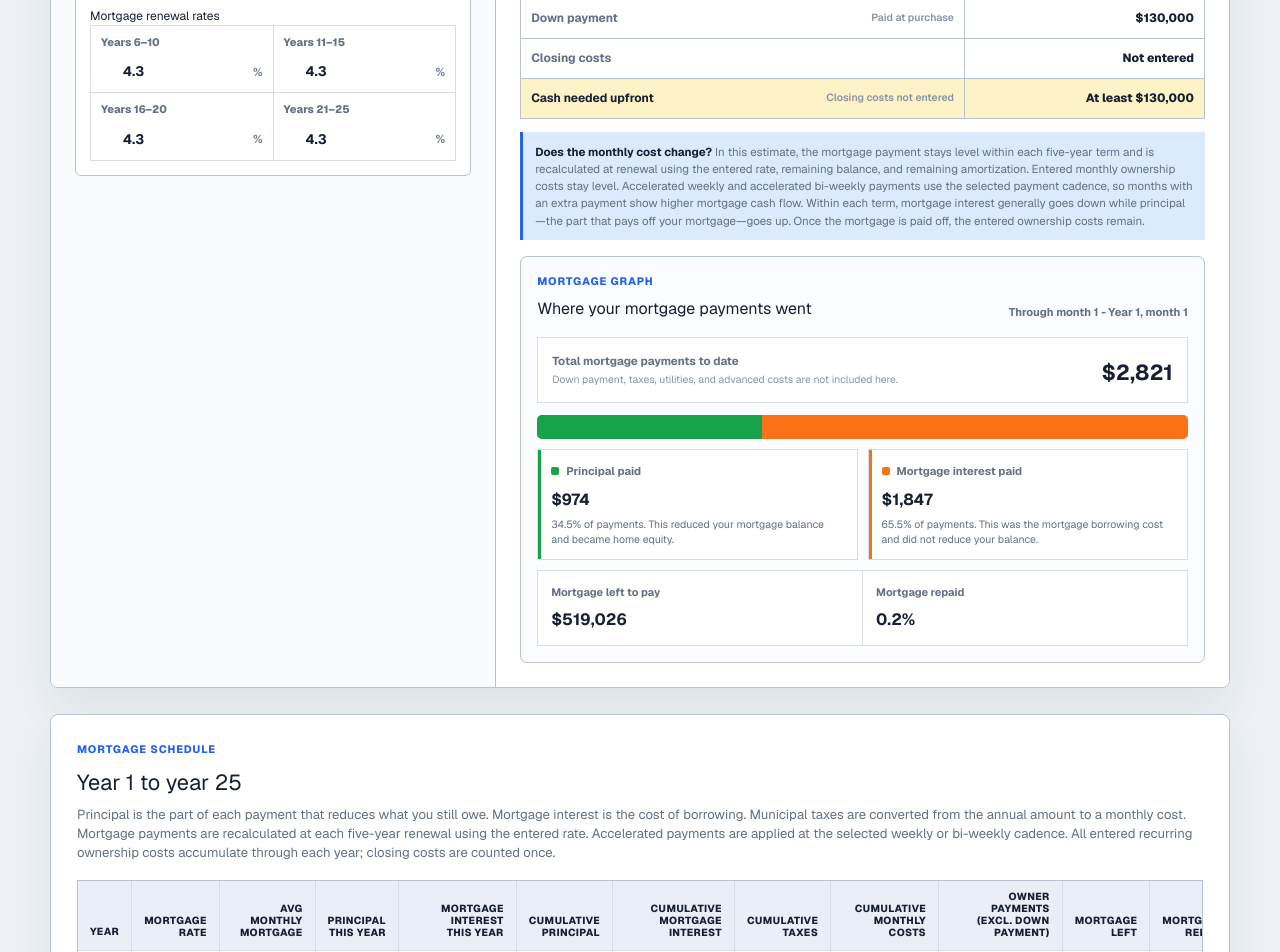
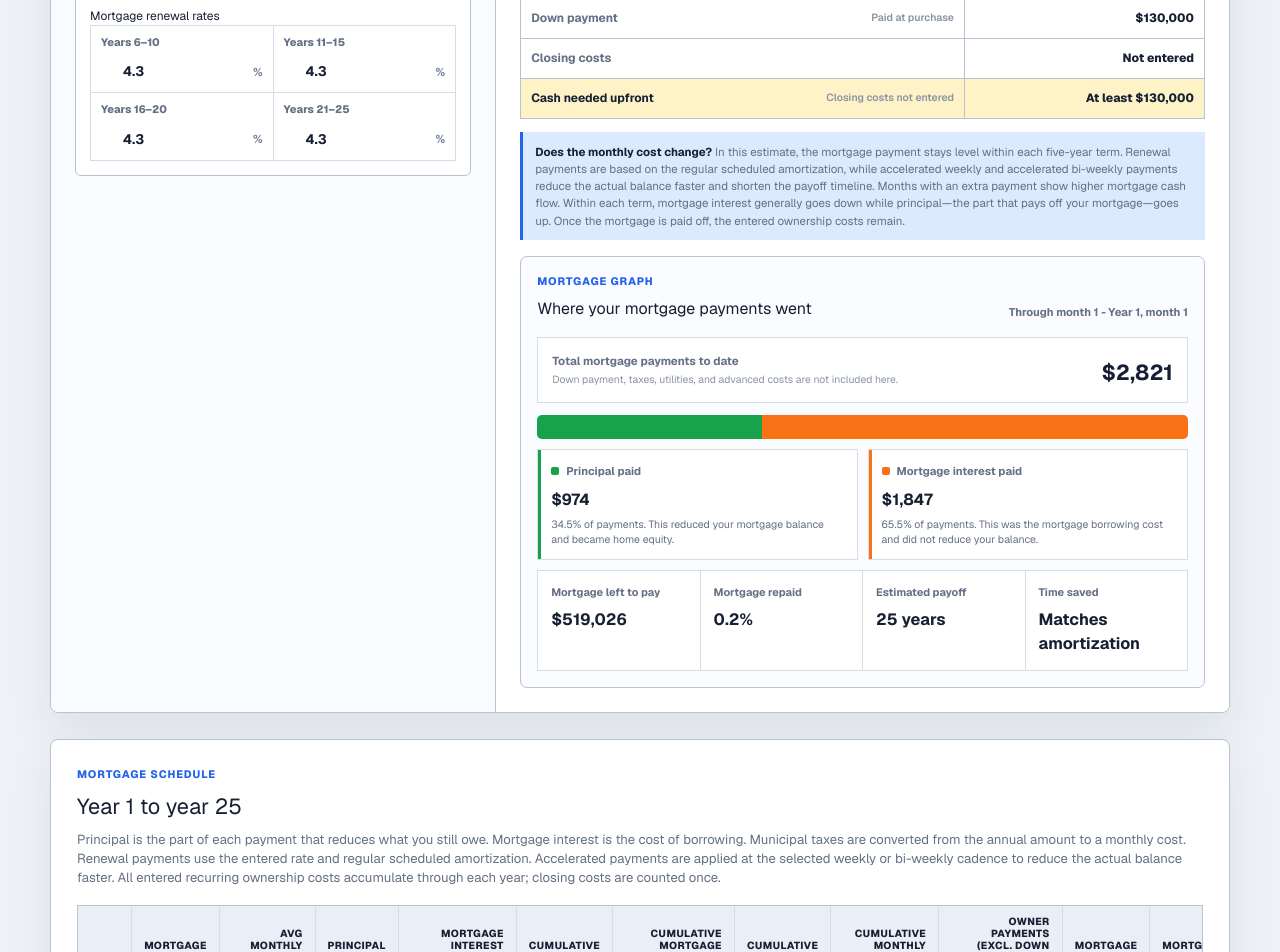
Before and after one commit to gerritsa/homevsbuy, a Next.js app: page / in a window 1280 px wide. Shown: the part 940-1892 px from the top of the page. Built offline with nearby package versions, Linux system fonts and the light colour scheme.

Commit message:
Model accelerated payments as faster payoff

```diff
--- a/app/calculations.ts
+++ b/app/calculations.ts
@@ -228,10 +228,12 @@ export function buildSchedule(
 
   const months: MonthlyRow[] = []
   let balance = safeMortgage
+  let scheduledBalance = safeMortgage
   let totalPrincipalPaid = 0
   let totalInterestPaid = 0
   let currentAnnualRate = annualRates[0]
   let currentMonthlyRate = 0
+  let currentRegularMonthlyPayment = 0
   let currentPeriodicPayment = 0
   let currentPeriodRate = 0
   let initialEquivalentMonthlyPayment = 0
@@ -269,18 +271,29 @@ export function buildSchedule(
       const termIndex = Math.min(Math.floor((month - 1) / 60), annualRates.length - 1)
       currentAnnualRate = annualRates[termIndex]
       currentMonthlyRate = monthlyRateFor(currentAnnualRate)
-      const regularMonthlyPayment = paymentFor(
-        balance,
+      currentRegularMonthlyPayment = paymentFor(
+        scheduledBalance,
         currentMonthlyRate,
         numberOfPayments - month + 1,
       )
-      currentPeriodicPayment = regularMonthlyPayment / paymentCadence.divisorFromMonthlyPayment
+      currentPeriodicPayment =
+        currentRegularMonthlyPayment / paymentCadence.divisorFromMonthlyPayment
       currentPeriodRate = periodRateFor(currentAnnualRate, paymentCadence.paymentsPerYear)
 
       if (month === 1) {
         initialEquivalentMonthlyPayment =
           (currentPeriodicPayment * paymentCadence.paymentsPerYear) / 12
       }
+    }
+
+    if (scheduledBalance > 0.005 && month <= numberOfPayments) {
+      const scheduledInterest = scheduledBalance * currentMonthlyRate
+      const scheduledPrincipal = Math.min(
+        Math.max(0, currentRegularMonthlyPayment - scheduledInterest),
+        scheduledBalance,
+      )
+
+      scheduledBalance = Math.max(0, scheduledBalance - scheduledPrincipal)
     }
 
     let interestPaid = 0
--- a/app/globals.css
+++ b/app/globals.css
@@ -1183,7 +1183,7 @@ footer {
 
 .mortgage-status-grid {
   display: grid;
-  grid-template-columns: repeat(2, minmax(0, 1fr));
+  grid-template-columns: repeat(4, minmax(0, 1fr));
   margin-top: 10px;
   border-top: 1px solid var(--line);
   border-left: 1px solid var(--line);
--- a/app/page.tsx
+++ b/app/page.tsx
@@ -448,6 +448,10 @@ export default function Home() {
     const selectedRentalUtilitiesPaid = selectedRentRow?.totalRentalUtilities ?? 0
     const selectedRentCash = selectedRentRow?.totalRentalCash ?? 0
     const selectedOwnerAdvancedPaid = monthlyOwnerAdvanced * safeSelectedMonth
+    const payoffMonth =
+      schedule.months.find((row) => row.endingBalance <= 0.005)?.month ??
+      schedule.months.at(-1)?.month ??
+      safeSelectedMonth
 
     return {
       ...schedule,
@@ -476,6 +480,7 @@ export default function Home() {
       selectedRentCash,
       balanceAtSelectedMonth: selectedScheduleRow?.endingBalance ?? 0,
       paidOffAtSelectedMonth: selectedScheduleRow?.paidOffPercent ?? 100,
+      payoffMonth,
       rentYears: rentSchedule.years,
     }
   }, [inputs, mortgagePaymentFrequency, renewalRates, selectedMonth])
@@ -527,6 +532,18 @@ export default function Home() {
   const selectedPrincipalPercent =
     principalVsInterestTotal === 0 ? 0 : (results.selectedPrincipalPaid / principalVsInterestTotal) * 100
   const selectedDurationPhrase = durationPhrase(results.selectedMonth)
+  const payoffDurationPhrase =
+    results.mortgageAmount <= 0 ? "Already paid off" : durationPhrase(results.payoffMonth)
+  const payoffMonthsSaved = Math.max(
+    0,
+    Math.round(inputs.amortizationYears) * 12 - results.payoffMonth,
+  )
+  const payoffSavingsPhrase =
+    results.mortgageAmount <= 0
+      ? "No mortgage"
+      : payoffMonthsSaved > 0
+      ? `${durationPhrase(payoffMonthsSaved)} faster`
+      : "Matches amortization"
   const selectedYear = Math.ceil(results.selectedMonth / 12)
   const selectedMonthInYear = ((results.selectedMonth - 1) % 12) + 1
   const monthlyOwnershipCosts = results.monthlyUtilities + results.monthlyOwnerAdvanced
@@ -1058,13 +1075,12 @@ export default function Home() {
               </section>
               <p className="monthly-explainer">
                 <strong>Does the monthly cost change?</strong> In this estimate, the mortgage
-                payment stays level within each five-year term and is recalculated at renewal using
-                the entered rate, remaining balance, and remaining amortization. Entered monthly
-                ownership costs stay level. Accelerated weekly and accelerated bi-weekly payments
-                use the selected payment cadence, so months with an extra payment show higher
-                mortgage cash flow. Within each term, mortgage interest generally goes down while
-                principal—the part that pays off your mortgage—goes up. Once the mortgage is paid
-                off, the entered ownership costs remain.
+                payment stays level within each five-year term. Renewal payments are based on the
+                regular scheduled amortization, while accelerated weekly and accelerated bi-weekly
+                payments reduce the actual balance faster and shorten the payoff timeline. Months
+                with an extra payment show higher mortgage cash flow. Within each term, mortgage
+                interest generally goes down while principal—the part that pays off your mortgage—goes
+                up. Once the mortgage is paid off, the entered ownership costs remain.
               </p>
 
               <div className="graph-panel" id="mortgage-graph">
@@ -1134,6 +1150,14 @@ export default function Home() {
                     <span>Mortgage repaid</span>
                     <strong>{percent(results.paidOffAtSelectedMonth)}</strong>
                   </div>
+                  <div>
+                    <span>Estimated payoff</span>
+                    <strong>{payoffDurationPhrase}</strong>
+                  </div>
+                  <div>
+                    <span>Time saved</span>
+                    <strong>{payoffSavingsPhrase}</strong>
+                  </div>
                 </div>
               </div>
             </section>
@@ -1147,10 +1171,10 @@ export default function Home() {
                 <p>
                   Principal is the part of each payment that reduces what you still owe. Mortgage
                   interest is the cost of borrowing. Municipal taxes are converted from the annual
-                  amount to a monthly cost. Mortgage payments are recalculated at each five-year
-                  renewal using the entered rate. Accelerated payments are applied at the selected
-                  weekly or bi-weekly cadence. All entered recurring ownership costs accumulate
-                  through each year; closing costs are counted once.
+                  amount to a monthly cost. Renewal payments use the entered rate and regular
+                  scheduled amortization. Accelerated payments are applied at the selected weekly
+                  or bi-weekly cadence to reduce the actual balance faster. All entered recurring
+                  ownership costs accumulate through each year; closing costs are counted once.
                 </p>
               </div>
             </div>
```
Also changed, not shown: 1 other file (tests, documents, lock files or other folders).
